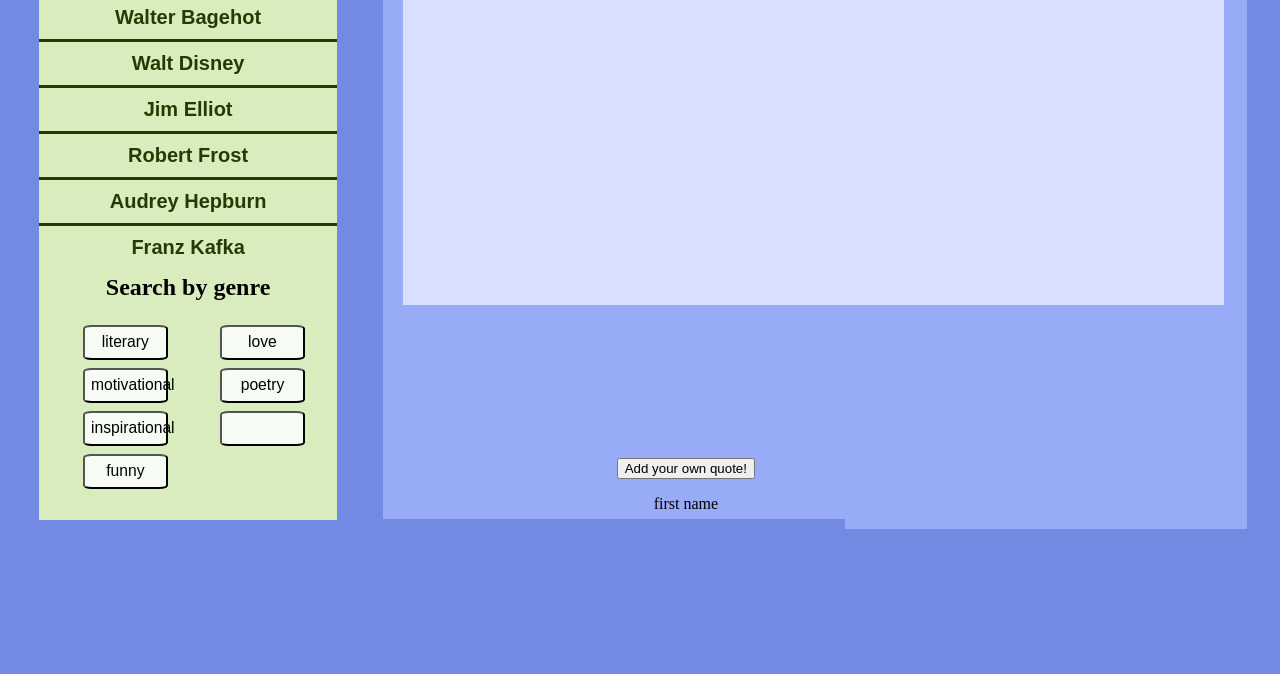
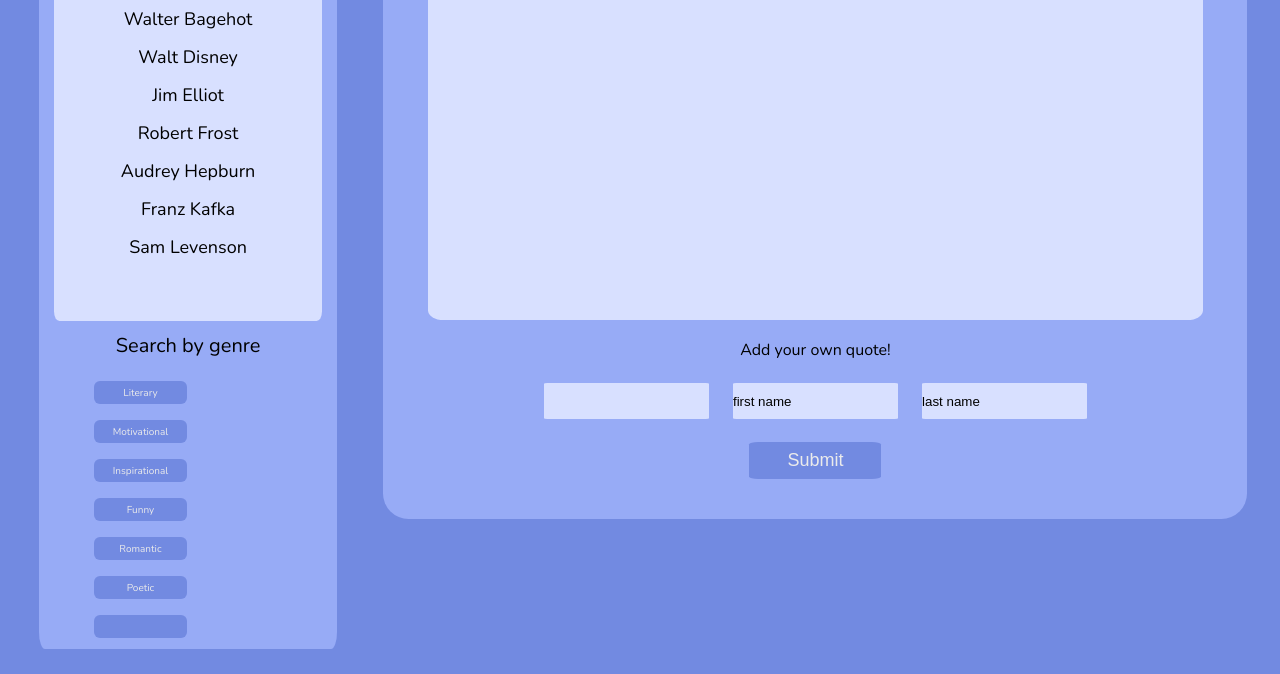
Before and after one commit to paigecwilley/angular-quote-app, a plain HTML site: page index.html in a window 1280 px wide. Shown: the part 240-914 px from the top of the page. Before the commit the page ends 800 px from the top, so only its background shows below. Drawn offline with nearby package versions, Linux system fonts and the light colour scheme; some packages are replaced by stand-ins of ours.

Commit message:
Finished styling

```diff
--- a/index.html
+++ b/index.html
@@ -3,21 +3,25 @@
 <head>
 	<title></title>
 	<link rel="stylesheet" type="text/css" href="styles/styles.css">
+	<link href="https://fonts.googleapis.com/css?family=Nunito:300,400" rel="stylesheet">
 </head>
 <body ng-controller="quotesController">
 
 <div class="whole-page-container">
+
 	<div class="search-column">
+	<div class="author-search">
 		<h2>Authors</h2>
 		<input id="author-search" type="text" placeholder="Search by author" ng-model="nameText.fullName"/>
 		<ul id="author-list">
 			<li id="author-names" ng-repeat="authors in authorsList |  filter:nameText | orderBy: 'lastName'"><a href="#/{{authors.fullName}}">{{authors.firstName}} {{authors.lastName}}</a></li>
 		</ul>
+		</div>
 		<div class="genre-search">
 			<h2>Search by genre</h2>
 			<ul id="genre-list">
-				<li ng-repeat="genre in genresList"><a href="#/{{genre.genre}}"><button>
-					{{genre.genre}}</button></a></li>
+				<li ng-repeat="genre in genresList"><a href="#/{{genre.genre}}">
+					{{genre.genre}}</a></li>
 				</ul>
 			</div>
 		</div>
--- a/js/quotesController.js
+++ b/js/quotesController.js
@@ -20,21 +20,21 @@ $scope.quoteModel.fullName = "";
 	$scope.genresList = [];
 
 $scope.quotes = [
-		{saying:"All the world's a stage, and all the men and women mearly players.", firstName: "William", lastName:"Shakespeare", fullName: "William Shakespeare", type:"literary"},
-		{saying: "The greatest pleasure in life is doing what people say you cannot do.", firstName: "Walter", lastName: "Bagehot", fullName:"Walter Bagehot", type:"motivational"},
-		{saying: "Self-control means wanting to be effective at some random point in the infinite radiations of my spiritual existence.", firstName: "Franz", lastName:"Kafka", fullName: "Franz Kafka", type:"motivational"},
-		{saying:"A creative man is motivated by the desire to achieve, not by the desire to beat others.", firstName:"Ayn", lastName:"Rand", fullName:"Ayn Rand", type:"motivational"},
-		{saying:"You can't cross the sea merely by standing and staring at the water.", firstName:"Rabindranath", lastName:"Tagore", fullName: "Rabindranath Tagore", type:"motivational"},
-		{saying:"Don't watch the clock. Do what it does. Keep going.", firstName:"Sam", lastName:"Levenson", fullName: "Sam Levenson", type:"motivational"},
-		{saying:"He is no fool who gives what he cannot keep to gain what he cannot lose.", firstName: "Jim", lastName: "Elliot", fullName: "Jim Elliot", type:"inspirational"},
-		{saying:"The more you like yourself, the less you are like anyone else, which makes you unique", firstName:"Walt", lastName:"Disney", fullName: "Walt Disney", type:"inspirational"},
-		{saying:"In every walk with nature one receives far more than he seeks", firstName:"John", lastName:"Muir", fullName: "John Muir", type:"inspirational"},
-		{saying:"We are here on earth to help others; what on earth the others are here for I don't know", firstName:"W.H.", lastName:"Auden", fullName: "W.H. Auden", type:"funny"},
-		{saying:"People who think they know everything are a great annoyance to those of us who do", firstName:"Isaac", lastName:"Asimov", fullName: "Isaac Asimov", type:"funny"},
-		{saying:"Procrastination is the art of keeping up with yesterday.", firstName:"Don", lastName:"Marquis", fullName: "Don Marquis", type:"funny"},
-		{saying:"The best thing to hold onto in life is each other.", firstName:"Audrey", lastName:"Hepburn", fullName: "Audrey Hepburn", type:"love"},
-		{saying:"Poetry is when an emotion has found its thought adn the thought has found words.", firstName:"Robert", lastName:"Frost", fullName: "Robert Frost", type:"poetry"},
-		{saying: "If music be the food of love, play on.", firstName:"William", lastName: "Shakespeare", fullName: "William Shakespeare", genre: "love"}
+		{saying:"All the world's a stage, and all the men and women mearly players.", firstName: "William", lastName:"Shakespeare", fullName: "William Shakespeare", type:"Literary"},
+		{saying: "The greatest pleasure in life is doing what people say you cannot do.", firstName: "Walter", lastName: "Bagehot", fullName:"Walter Bagehot", type:"Motivational"},
+		{saying: "Self-control means wanting to be effective at some random point in the infinite radiations of my spiritual existence.", firstName: "Franz", lastName:"Kafka", fullName: "Franz Kafka", type:"Motivational"},
+		{saying:"A creative man is motivated by the desire to achieve, not by the desire to beat others.", firstName:"Ayn", lastName:"Rand", fullName:"Ayn Rand", type:"Motivational"},
+		{saying:"You can't cross the sea merely by standing and staring at the water.", firstName:"Rabindranath", lastName:"Tagore", fullName: "Rabindranath Tagore", type:"Motivational"},
+		{saying:"Don't watch the clock. Do what it does. Keep going.", firstName:"Sam", lastName:"Levenson", fullName: "Sam Levenson", type:"Motivational"},
+		{saying:"He is no fool who gives what he cannot keep to gain what he cannot lose.", firstName: "Jim", lastName: "Elliot", fullName: "Jim Elliot", type:"Inspirational"},
+		{saying:"The more you like yourself, the less you are like anyone else, which makes you unique", firstName:"Walt", lastName:"Disney", fullName: "Walt Disney", type:"Inspirational"},
+		{saying:"In every walk with nature one receives far more than he seeks", firstName:"John", lastName:"Muir", fullName: "John Muir", type:"Inspirational"},
+		{saying:"We are here on earth to help others; what on earth the others are here for I don't know", firstName:"W.H.", lastName:"Auden", fullName: "W.H. Auden", type:"Funny"},
+		{saying:"People who think they know everything are a great annoyance to those of us who do", firstName:"Isaac", lastName:"Asimov", fullName: "Isaac Asimov", type:"Funny"},
+		{saying:"Procrastination is the art of keeping up with yesterday.", firstName:"Don", lastName:"Marquis", fullName: "Don Marquis", type:"Funny"},
+		{saying:"The best thing to hold onto in life is each other.", firstName:"Audrey", lastName:"Hepburn", fullName: "Audrey Hepburn", type:"Romantic"},
+		{saying:"Poetry is when an emotion has found its thought and the thought has found words.", firstName:"Robert", lastName:"Frost", fullName: "Robert Frost", type:"Poetic"},
+		{saying: "If music be the food of love, play on.", firstName:"William", lastName: "Shakespeare", fullName: "William Shakespeare", genre: "Romantic"}
 	];
 
 
--- a/styles/styles.css
+++ b/styles/styles.css
@@ -1,24 +1,46 @@
 html, body {
 	padding: 2%;
 	background-color: #728AE1;
+	font-family: nunito;
+	font-weight: 300;
 }
 
 .search-column {
-	height: 720px;
+	min-height: 720px;
 	display:inline-block;
+	border-radius: 2%;
 	float: left;
 	margin-left: -1.5vw;
 	margin-top: -1.4vw;
 	width: 23.3vw;
-	height:56.2vw;
-	background-color: #D9ECBE;
+	background-color: #97ABF6;
 	padding-right: .5%
 	color: #243B00;
 }
 
 .search-column input {
-	position:relative;
-	left: 30%;
+	text-align: center;
+	width: 12.578125vw;
+	min-width: 88px;
+	height: 32px;
+
+}
+
+.author-search {
+	width: 21vw;
+	margin:0 auto;
+	height: 489px;
+	border-radius: 2%;
+	margin-top: 32px;
+	background-color: #D8E0FF;
+	text-align: center;
+}
+
+.author-search h2 {
+	font-size: 19px;
+	font-weight: 300;
+	padding-top: 6px;
+	margin-bottom:10px;
 }
 
 h2 {
@@ -35,6 +57,8 @@ h2 {
 }
 
 
+
+
 #quotes-container {
 	/*display:inline-block;*/
 	float:right;
@@ -42,6 +66,7 @@ h2 {
 	height:720px;
 	margin-top: -1.5vw;
 	margin-right: -2vw;
+	border-radius: 2vw;
 	background-color: #97ABF6;
 }
 
@@ -49,19 +74,30 @@ h2 {
 	/*display: inline-block;*/
 	/*float:right;*/
 	width: 95%;
+	width: 60.5vw;
+	border-radius: 2%;
 	min-height: 400px;
-	text-align: center;
 	padding-top: 10%;
+	margin: 2.7vw auto;
 	background-color: #D8E0FF;
-	position: relative;
-	top: 20px;
-	left: 20px;
+}
+
+.quote-block h1 {
+	font-weight: 300;
+	font-size: 35px;
+	margin-top: -7px;
+	margin-left: 66px;
 }
 
 #quote-list {
 	text-align: left;
 	max-height: 200px;
+	margin: 0 auto;
+	padding: 0;
 	overflow: scroll;
+	width: 45vw;
+	margin-left: 61px;
+	font-size: 27px;
 }
 
 #quote-list li {
@@ -70,35 +106,67 @@ h2 {
 }
 
 #author-names {
-	padding: 10px;
-	border-bottom-style: solid;
+	padding: 7px;
 	list-style-type: none;
-	font-family: Arial;
-	font-weight: bold;
+	font-family: nunito;
+	font-weight: 300;
 	text-align: center;
-	font-size: 20px;
+	font-size: 18px;
 }
 
-#author-names a {
+/*#author-names a {
 	color: #243B00;
-}
-
-#author-names a {
-	color: ;
-}
+	font-family: nunito;
+	font-weight: 300;
+	font-size: 18px;
+}*/
 
 #author-list {
 	padding:0;
+	margin: 12px;
+}
+
+.genre-search {
+
+}
+
+
+.genre-search h2 {
+	font-size: 20px;
+	font-weight: 100;
+	margin-top: 11px;
 }
 
 #genre-list {
 	list-style-type: none;
-	-moz-column-count: 2;
-	-webkit-column-count:2;
-	column-count: 2;
+	-webkit-padding-start: 0;
+	padding: 0 50px;
 }
 
-#genre-list li button {
+#genre-list ul {
+	padding: 0;
+}
+
+
+#genre-list li {
+	width: 93px;
+	height: 23px;
+	float: left;
+	display: inline-block;
+	margin: 5px 22px 11px 5px;
+	border-radius: 6px;
+	background-color: #728AE1;
+	color: #EBEBEB;
+	font-size: 10px;
+	text-align: center;
+	box-sizing: border-box;
+	padding-top: 5px;
+}
+
+#genre-list li a {
+	color: #EBEBEB;
+}
+/*#genre-list li button {
 	 width: 70%;
    height: 35px;
    text-align: center;
@@ -106,7 +174,7 @@ h2 {
    border-radius: 10%;
    background-color: #F6FCF4;
    font-size: 98%;
-}
+}*/
 
 a {
 	color:black;
@@ -117,9 +185,70 @@ a {
 
 
 #add-quote-block {
-	width: 70%;
-	margin-top: 20%;
-	display:inline-block;
 	text-align: center;
 
 }
+
+#add-quote-button {
+	margin: -15px auto 17px;
+
+}
+
+#add-quote-form input {
+	margin: 0 10px;
+	width: 165px;
+	height: 36px;
+	margin: 5px 10px 5px;
+	padding: 0;
+	border: none;
+	border-radius: 2%;
+	background-color: #D8E0FF;
+}
+
+#add-quote-form button {
+	display: block;
+	font-size: 18px;
+	margin: 18px auto;
+	padding: 8px 38px;
+	border: none;
+	border-radius: 7%;
+	background-color: #728AE1;
+	color: #EBEBEB;
+}
+
+
+
+@media all and (max-width: 540px) {
+
+	#quotes-container {
+		 position: relative;
+    top: -748px;
+    width: 92.592592593vw;
+    padding-top: 3.7037037037vw;
+    margin-top: 3.7037037037vw;*/
+	}
+
+	.quote-block {
+		width: 80.5vw;
+	}
+
+	.search-column {
+		 position: relative;
+    top: 757px;
+    width: 92.222222vw;
+	}
+
+	.author-search {
+		width: 82vw;
+	}
+
+}
+/*    position: relative;
+    top: -166.6666667vw;
+    width: 92.592592593vw;
+    padding-top: 3.7037037037vw;
+    margin-top: 3.7037037037vw;*/
+
+    /*    position: relative;
+    top: 757px;
+    /* width: 80%; */
--- a/views/quotes.html
+++ b/views/quotes.html
@@ -6,13 +6,12 @@
 			</ul>
 		</div>
 		<div id="add-quote-block">
-			<button id="add-quote-button" ng-click="showForm =!showForm">Add your own quote!</button>
-			<form id="add-quote-form" ng-show="showForm">
+			<div id="add-quote-button">Add your own quote!</div>
+			<form id="add-quote-form">
 			 	<input type="text" name="quote" ng-model="quoteModel.saying"/>
 				 <input type="text" name="first name" ng-model="quoteModel.firstName"/>
 				 <input type="text" name="last name" ng-model="quoteModel.lastName"/>
 				 <button type="submit" ng-click="submitQuote()">Submit</button>
 			</form>
-			<p>{{quoteModel.firstName}}</p>
 
 		</div>
```
